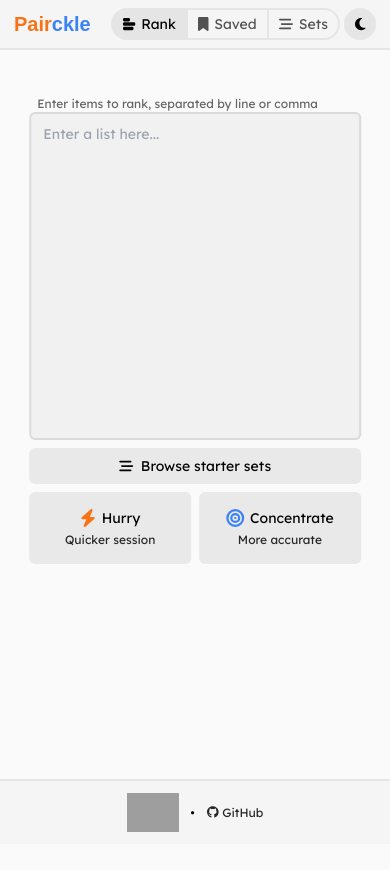
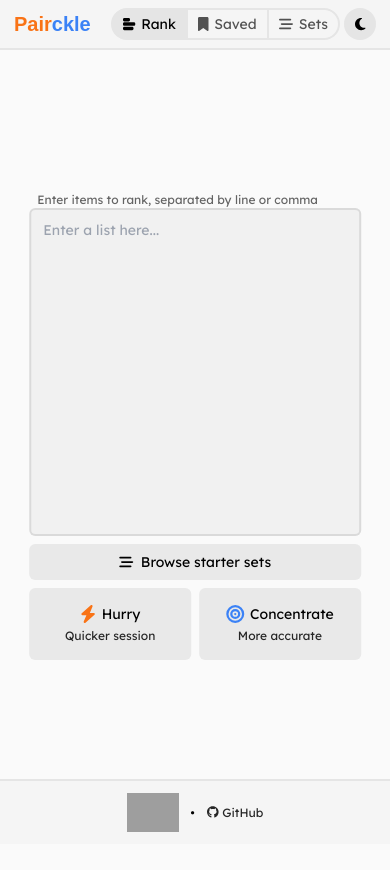
Before and after one commit to jakeo-dev/pairckle, a Next.js app: page / in a window 390 px wide. Shown: the top 870 px of the page. After the commit the page ends 844 px from the top, so only its background shows below. Built offline with nearby package versions, Linux system fonts and the light colour scheme; grey boxes are pictures that could not be loaded; a web font is replaced by a local one.

Commit message:
fix margins

```diff
--- a/src/pages/index.tsx
+++ b/src/pages/index.tsx
@@ -275,10 +275,10 @@ export default function Home() {
       />
 
       <div className="flex h-screen items-center justify-center lg:min-h-screen">
-        <div className="relative mt-48 h-screen w-full md:mt-0">
+        <div className="relative h-screen w-full">
           {/* utensil input start screen */}
           <div
-            className={`${startVisibility} absolute left-1/2 top-0 w-[85vw] -translate-x-1/2 md:left-1/2 md:top-1/2 md:w-96 md:-translate-x-1/2 md:-translate-y-1/2`}
+            className={`${startVisibility} absolute left-1/2 top-0 mt-48 w-[85vw] -translate-x-1/2 md:left-1/2 md:top-1/2 md:mt-0 md:w-96 md:-translate-x-1/2 md:-translate-y-1/2`}
           >
             <label
               className="block text-pretty px-2 text-xs text-black/60 dark:text-white/60 lg:text-sm"
@@ -479,7 +479,7 @@ export default function Home() {
 
           {/* selection process screen */}
           <div
-            className={`${selectionVisibility} absolute left-1/2 top-0 w-[85vw] -translate-x-1/2 md:left-1/2 md:top-1/2 md:w-auto md:-translate-x-1/2 md:-translate-y-1/2`}
+            className={`${selectionVisibility} absolute left-1/2 top-0 mt-48 w-[85vw] -translate-x-1/2 md:left-1/2 md:top-1/2 md:mt-0 md:w-auto md:-translate-x-1/2 md:-translate-y-1/2`}
           >
             <p className="mb-4 text-pretty px-2 text-center text-xs text-neutral-600 dark:text-neutral-400 md:text-sm">
               <FontAwesomeIcon
@@ -780,9 +780,9 @@ export default function Home() {
 
           {/* final ranking screen */}
           <div
-            className={`${finalRankingVisibility} ${finalRankingVisibility == "invisible-fade" ? "max-h-screen overflow-hidden" : "min-h-screen lg:min-h-[94.6vh]"}`}
+            className={`${finalRankingVisibility} ${finalRankingVisibility == "invisible-fade" ? "max-h-screen overflow-hidden" : "min-h-screen lg:min-h-[94.6vh]"} mt-24 md:mt-48`}
           >
-            <div className="mt-24 flex h-full w-full items-center justify-center px-6 pb-16 md:mt-48">
+            <div className="flex h-full w-full items-center justify-center px-6 pb-16">
               <div className="mb-8 w-full md:mb-10 md:w-auto">
                 <div className="mb-1 flex w-full px-2">
                   <h2 className="overflow-ellipsis text-sm font-medium leading-6 md:text-base lg:line-clamp-1">
```
